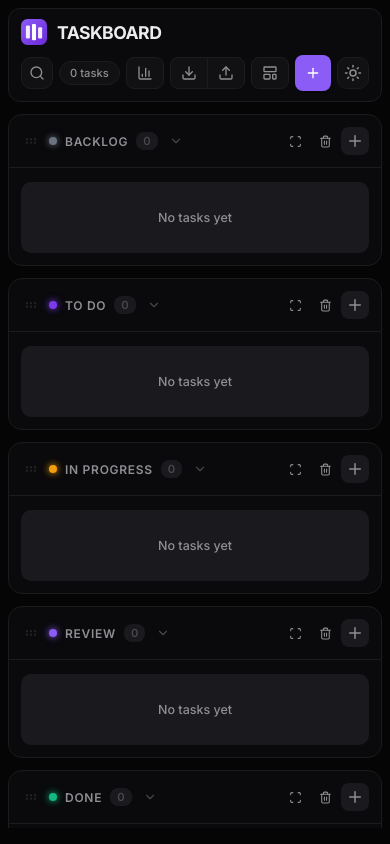
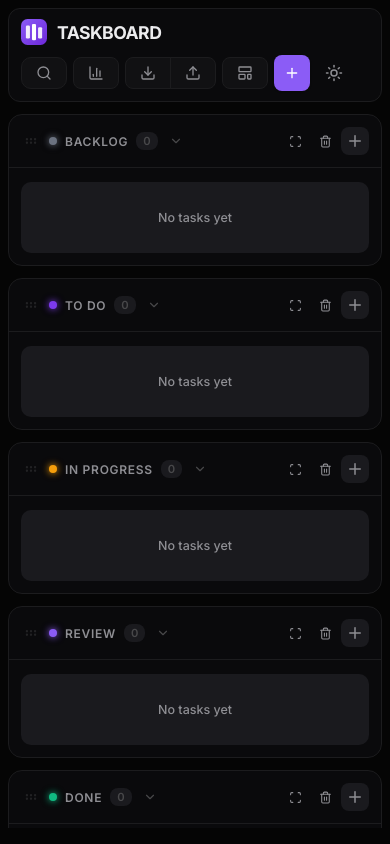
Before and after one commit to santio89/taskboard, a React (Vite) app: page / in a window 390 px wide. Built offline with nearby package versions, Linux system fonts and the light colour scheme.

Commit message:
small fix

```diff
--- a/src/App.tsx
+++ b/src/App.tsx
@@ -120,6 +120,11 @@ export default function App() {
     });
     return map;
   }, [tasks, columns, search, priorityFilter]);
+
+  const filteredTaskCount = useMemo(
+    () => Object.values(tasksByColumn).reduce((sum, arr) => sum + arr.length, 0),
+    [tasksByColumn]
+  );
 
   const refreshTasks = useCallback(() => setTasks(taskStore.getTasks()), []);
   const refreshColumns = useCallback(() => setColumns(columnStore.getColumns()), []);
@@ -558,8 +563,8 @@ export default function App() {
             onPriorityFilterChange={setPriorityFilter}
             expanded={searchExpanded}
             onExpandedChange={setSearchExpanded}
+            taskCount={filteredTaskCount}
           />
-          <span className="task-count">{tasks.length} tasks</span>
           <button className="btn btn-secondary btn-sm has-tooltip" onClick={() => setAnalyticsOpen(true)} aria-label="Analytics" data-tooltip="Analytics">
             <BarChart3 size={16} />
           </button>
@@ -575,7 +580,7 @@ export default function App() {
             <LayoutTemplate size={15} /> Presets
           </button>
           <button className="btn btn-primary btn-sm" onClick={handleOpenAddColumn}>
-            <Plus size={16} /> Add Column
+            <Plus size={16} /><span className="btn-label"> Add Column</span>
           </button>
           <button className="theme-toggle has-tooltip" onClick={toggleTheme} aria-label="Toggle theme" data-tooltip="Toggle theme">
             {theme === 'light' ? <Moon size={18} /> : <Sun size={18} />}
--- a/src/components/SearchBar.tsx
+++ b/src/components/SearchBar.tsx
@@ -9,9 +9,10 @@ interface SearchBarProps {
   onPriorityFilterChange: (value: Priority | '') => void;
   expanded: boolean;
   onExpandedChange: (expanded: boolean) => void;
+  taskCount: number;
 }
 
-export function SearchBar({ search, onSearchChange, priorityFilter, onPriorityFilterChange, expanded, onExpandedChange }: SearchBarProps) {
+export function SearchBar({ search, onSearchChange, priorityFilter, onPriorityFilterChange, expanded, onExpandedChange, taskCount }: SearchBarProps) {
   const inputRef = useRef<HTMLInputElement>(null);
   const popoverRef = useRef<HTMLDivElement>(null);
   const triggerRef = useRef<HTMLButtonElement>(null);
@@ -39,6 +40,11 @@ export function SearchBar({ search, onSearchChange, priorityFilter, onPriorityFi
   }, [expanded, handleClickOutside]);
 
   const hasActiveFilter = !!(search || priorityFilter);
+
+  const handleClearAll = useCallback(() => {
+    onSearchChange('');
+    onPriorityFilterChange('');
+  }, [onSearchChange, onPriorityFilterChange]);
 
   return (
     <div className="search-popover-anchor">
@@ -85,6 +91,17 @@ export function SearchBar({ search, onSearchChange, priorityFilter, onPriorityFi
               </button>
             ))}
           </div>
+          <div className="search-popover-result-row">
+            <span className="search-popover-task-count">Result: {taskCount} tasks</span>
+            <button
+              type="button"
+              className="search-popover-clear-all"
+              onClick={handleClearAll}
+              aria-label="Clear all filters"
+            >
+              Clear
+            </button>
+          </div>
         </div>
       )}
     </div>
--- a/src/index.css
+++ b/src/index.css
@@ -277,6 +277,28 @@ body.board-drag-scrolling .app::before {
   gap: 12px;
 }
 
+.header-right .btn-primary.btn-sm {
+  padding: 7px 14px;
+}
+
+.header-right .btn-sm {
+  height: 32px;
+  min-height: 32px;
+}
+
+.header-right .search-toggle {
+  height: 32px;
+  min-height: 32px;
+}
+
+.theme-toggle {
+  width: 36px;
+  height: 36px;
+  min-width: 36px;
+  min-height: 36px;
+  padding: 0;
+}
+
 .task-count {
   font-size: 0.75rem;
   color: var(--text-secondary);
@@ -304,15 +326,12 @@ body.board-drag-scrolling .app::before {
   display: flex;
   align-items: center;
   justify-content: center;
-  width: 36px;
-  height: 36px;
   border: 1px solid var(--border-color);
   border-radius: 10px;
   background: var(--card-bg);
   color: var(--text-secondary);
   cursor: pointer;
   position: relative;
-  aspect-ratio: 1;
   transition:
     background-color 0.2s var(--ease),
     border-color 0.2s var(--ease),
@@ -320,11 +339,42 @@ body.board-drag-scrolling .app::before {
     transform 0.15s var(--ease);
 }
 
-.search-toggle:hover,
-.theme-toggle:hover {
+.search-toggle {
+  padding: 7px 14px;
+  box-sizing: border-box;
+}
+
+.theme-toggle {
+  box-sizing: border-box;
+  border: none;
+  background: transparent;
+}
+
+
+.header-right .search-toggle,
+.header-right .theme-toggle {
+  flex-shrink: 0;
+}
+
+.header-right .btn-group {
+  height: 32px;
+}
+
+.header-right .btn-group .btn {
+  height: 32px;
+  min-height: 32px;
+}
+
+.search-toggle:hover {
   background: var(--bg-hover);
   color: var(--accent);
   border-color: var(--accent);
+}
+
+.theme-toggle:hover {
+  background: var(--bg-hover);
+  border: none;
+  color: var(--accent);
 }
 
 .search-toggle:active,
@@ -432,6 +482,41 @@ body.board-drag-scrolling .app::before {
 .search-popover-filters {
   display: flex;
   gap: 4px;
+}
+
+.search-popover-result-row {
+  display: flex;
+  align-items: center;
+  justify-content: space-between;
+  gap: 8px;
+  padding-top: 6px;
+  border-top: 1px solid var(--border-color);
+  margin-top: 2px;
+}
+
+.search-popover-task-count {
+  font-size: 0.72rem;
+  color: var(--text-tertiary);
+  font-weight: 500;
+}
+
+.search-popover-clear-all {
+  font-size: 0.72rem;
+  font-weight: 600;
+  font-family: inherit;
+  padding: 4px 10px;
+  border: 1px solid var(--border-color);
+  border-radius: 6px;
+  background: var(--bg-primary);
+  color: var(--text-secondary);
+  cursor: pointer;
+  transition: background-color 0.2s var(--ease), border-color 0.2s var(--ease), color 0.2s var(--ease);
+}
+
+.search-popover-clear-all:hover {
+  background: var(--bg-hover);
+  color: var(--accent);
+  border-color: var(--accent);
 }
 
 .filter-pill {
@@ -2424,7 +2509,7 @@ label.attachment-drop-zone.drag-over {
   }
 
   .header-right .btn-sm {
-    padding: 7px 10px;
+    padding: 7px 14px;
     font-size: 0;
     gap: 0;
     white-space: nowrap;
@@ -2436,13 +2521,15 @@ label.attachment-drop-zone.drag-over {
   }
 
   .header-right .btn-primary.btn-sm {
-    aspect-ratio: 1;
-  }
-
-  .search-toggle,
-  .theme-toggle {
-    width: 32px;
-    height: 32px;
+    width: 36px;
+    height: 36px;
+    min-width: 36px;
+    min-height: 36px;
+    padding: 0;
+  }
+
+  .header-right .btn-primary.btn-sm .btn-label {
+    display: none;
   }
 
   .task-count {
```
Also changed, not shown: 1 other file (tests, documents, lock files or other folders).
